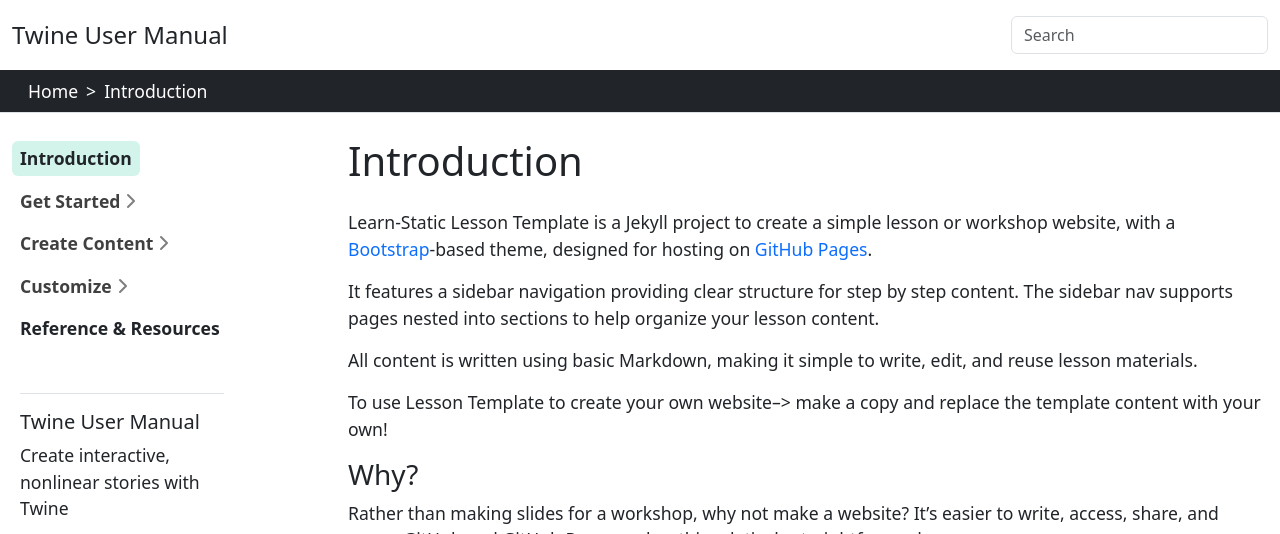
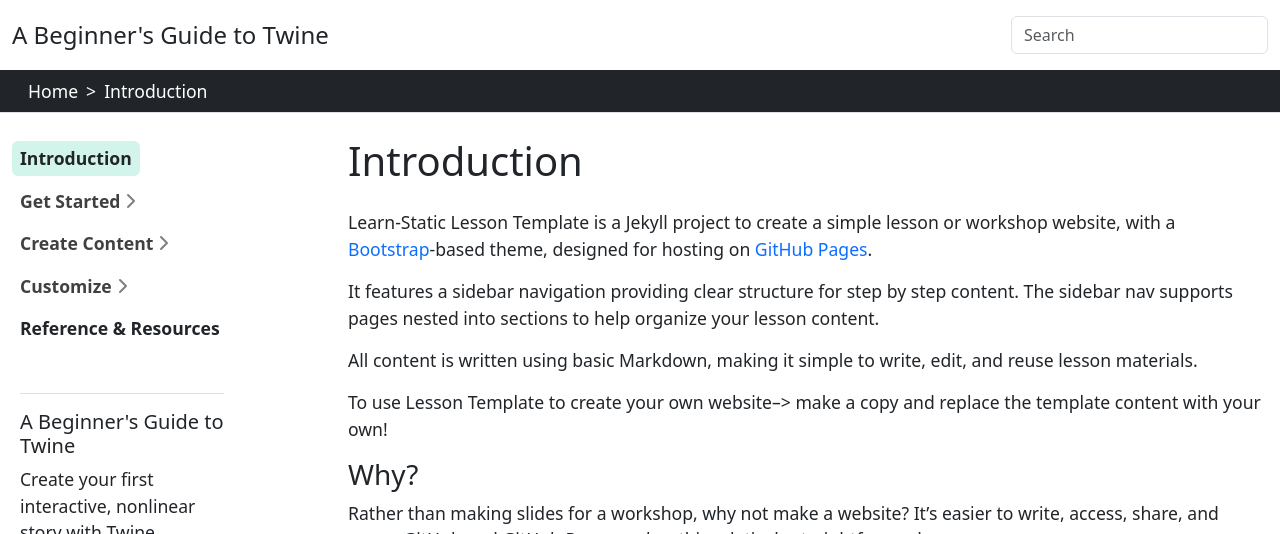
Before and after one commit to YBCGitHubby/TwineToolGuide, a Jekyll site: the page built from content/intro.md, in a window 1280 px wide and 900 px high, cut to the strip 0-534 px from the top of the window. Built offline with Jekyll 4.4.1, drawn with Linux system fonts in a browser that asks for light colours.

Commit message:
Update _config.yml

```diff
--- a/_config.yml
+++ b/_config.yml
@@ -11,14 +11,14 @@
 # SITE SETTINGS
 #
 # title appears in the header
-title: Twine User Manual
+title: A Beginner's Guide to Twine
 # title-icon appears in the header to give some pizazz (leave blank for none)
 # choose from Bootstrap Icons in _includes/bootstrap-icons
 # find names on https://icons.getbootstrap.com/ (or look in "_includes/bootstrap-icons")
 # some options: code-slash file-code gear tools lightblub book bookmark-star
 title-icon:
 # description appears in sidebar footer
-description: "Create interactive, nonlinear stories with Twine"
+description: "Create your first interactive, nonlinear story with Twine"
 # keywords for meta tags used by search engines
 keywords: "Twine, interactive games, branching narratives, nonlinear stories"
 # image for meta tags, will appear when sharing link on social media
```
